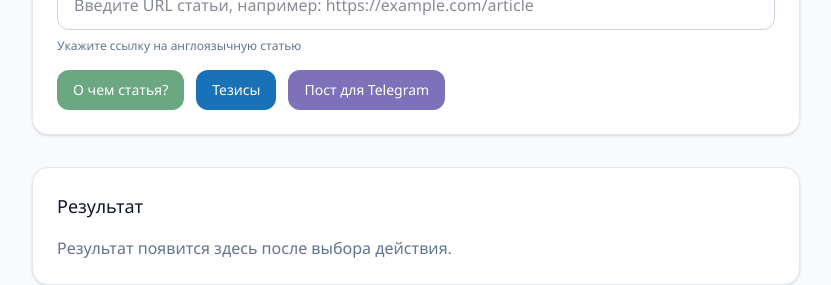
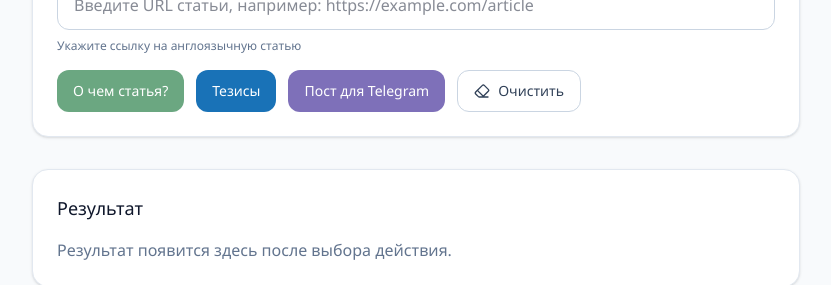
Before and after one commit to Gilar17/referent, a Next.js app: page / in a window 1280 px wide. Shown: the part 241-526 px from the top of the page, without its empty margins (224-1055 px from the left). Built offline with nearby package versions, Linux system fonts and the light colour scheme.

Commit message:
Enhance ArticleForm component by adding copy functionality for results and a clear button to reset the form state. Implement smooth scrolling to the results section and manage clipboard interactions with a timeout for feedback.

```diff
--- a/app/components/article-form.tsx
+++ b/app/components/article-form.tsx
@@ -10,8 +10,8 @@ import {
   isErrorCode,
   type ErrorCode,
 } from "@/lib/errors";
-import { AlertCircle } from "lucide-react";
-import { useEffect, useState } from "react";
+import { AlertCircle, Check, Copy, Eraser } from "lucide-react";
+import { useEffect, useRef, useState } from "react";
 
 type ApiResponse = {
   result?: string;
@@ -78,6 +78,9 @@ export function ArticleForm() {
   const [errorCode, setErrorCode] = useState<ErrorCode | null>(null);
   const [isLoading, setIsLoading] = useState(false);
   const [processStatus, setProcessStatus] = useState<string | null>(null);
+  const [copied, setCopied] = useState(false);
+  const resultSectionRef = useRef<HTMLElement>(null);
+  const copyResetTimerRef = useRef<number | null>(null);
 
   useEffect(() => {
     if (!isLoading || !activeAction) {
@@ -90,6 +93,59 @@ export function ArticleForm() {
 
     return () => window.clearTimeout(timer);
   }, [isLoading, activeAction]);
+
+  useEffect(() => {
+    if (!result || isLoading) {
+      return;
+    }
+
+    resultSectionRef.current?.scrollIntoView({ behavior: "smooth", block: "start" });
+  }, [result, isLoading]);
+
+  useEffect(() => {
+    return () => {
+      if (copyResetTimerRef.current !== null) {
+        window.clearTimeout(copyResetTimerRef.current);
+      }
+    };
+  }, []);
+
+  function handleClear() {
+    setUrl("");
+    setActiveAction(null);
+    setResult("");
+    setErrorCode(null);
+    setIsLoading(false);
+    setProcessStatus(null);
+    setCopied(false);
+
+    if (copyResetTimerRef.current !== null) {
+      window.clearTimeout(copyResetTimerRef.current);
+      copyResetTimerRef.current = null;
+    }
+  }
+
+  async function handleCopy() {
+    if (!result) {
+      return;
+    }
+
+    try {
+      await navigator.clipboard.writeText(result);
+      setCopied(true);
+
+      if (copyResetTimerRef.current !== null) {
+        window.clearTimeout(copyResetTimerRef.current);
+      }
+
+      copyResetTimerRef.current = window.setTimeout(() => {
+        setCopied(false);
+        copyResetTimerRef.current = null;
+      }, 2000);
+    } catch {
+      setCopied(false);
+    }
+  }
 
   async function handleAction(action: AnalyzeAction) {
     const trimmedUrl = url.trim();
@@ -112,6 +168,7 @@ export function ArticleForm() {
     setActiveAction(action);
     setIsLoading(true);
     setResult("");
+    setCopied(false);
     setProcessStatus("Загружаю статью…");
 
     try {
@@ -205,6 +262,17 @@ export function ArticleForm() {
               </button>
             );
           })}
+
+          <button
+            type="button"
+            title="Сбросить URL, результат, ошибки и состояние"
+            onClick={handleClear}
+            disabled={isLoading}
+            className="inline-flex items-center gap-2 rounded-xl border border-slate-300 bg-white px-4 py-2.5 text-sm font-medium text-slate-700 transition hover:bg-slate-50 disabled:cursor-not-allowed disabled:opacity-60"
+          >
+            <Eraser className="size-4" />
+            Очистить
+          </button>
         </div>
 
         {errorMessage && (
@@ -223,8 +291,34 @@ export function ArticleForm() {
         </div>
       )}
 
-      <section className="rounded-2xl border border-slate-200 bg-white p-6 shadow-sm">
-        <h2 className="mb-4 text-lg font-medium text-slate-900">Результат</h2>
+      <section
+        ref={resultSectionRef}
+        className="rounded-2xl border border-slate-200 bg-white p-6 shadow-sm scroll-mt-6"
+      >
+        <div className="mb-4 flex items-center justify-between gap-3">
+          <h2 className="text-lg font-medium text-slate-900">Результат</h2>
+
+          {result && !isLoading && (
+            <button
+              type="button"
+              title="Скопировать результат в буфер обмена"
+              onClick={handleCopy}
+              className="inline-flex items-center gap-2 rounded-xl border border-slate-300 bg-white px-3 py-2 text-sm font-medium text-slate-700 transition hover:bg-slate-50"
+            >
+              {copied ? (
+                <>
+                  <Check className="size-4 text-emerald-600" />
+                  Скопировано
+                </>
+              ) : (
+                <>
+                  <Copy className="size-4" />
+                  Копировать
+                </>
+              )}
+            </button>
+          )}
+        </div>
 
         {!isLoading && !result && !errorCode && (
           <p className="text-slate-500">
```
